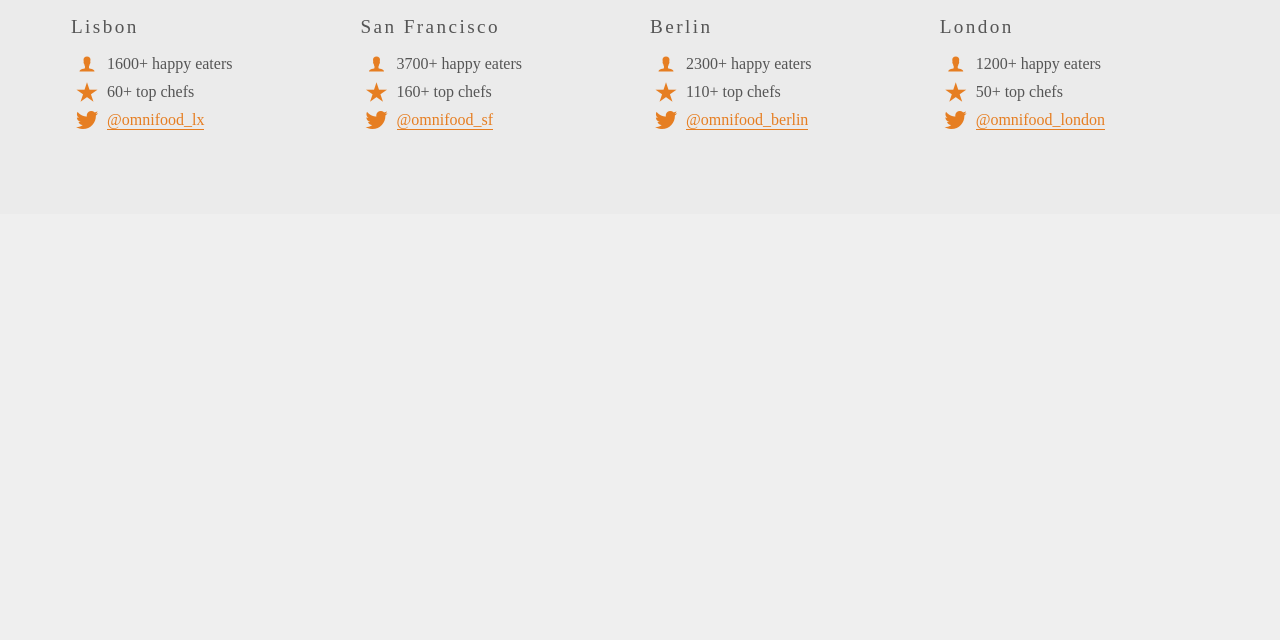
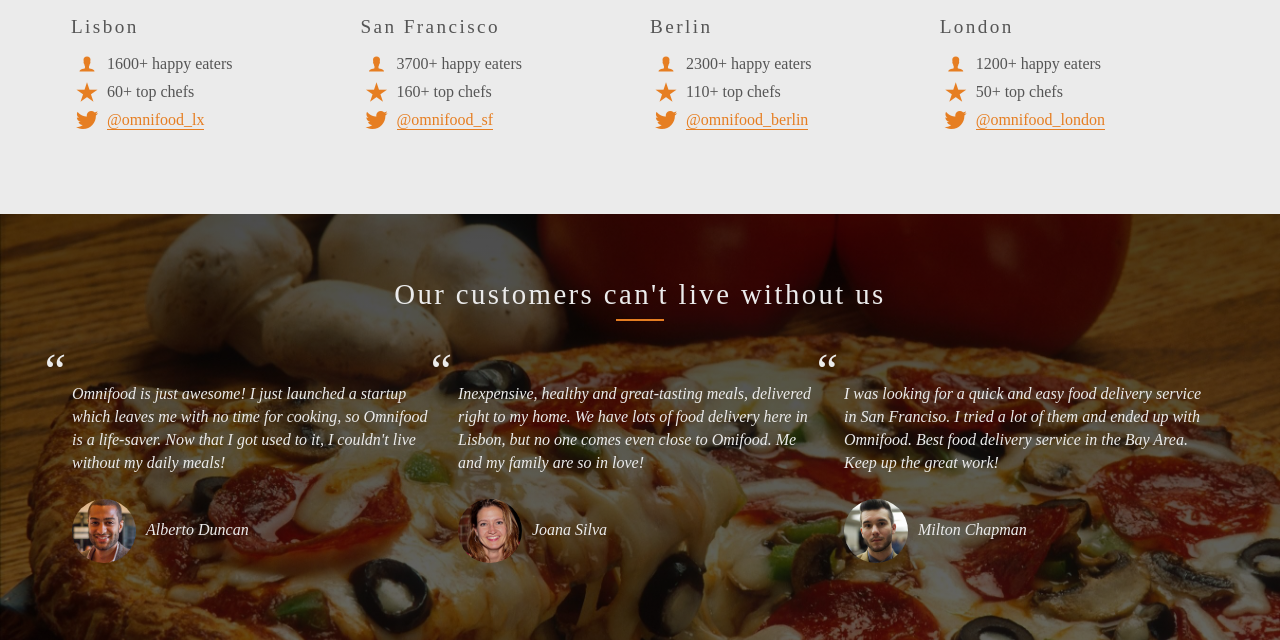
Before and after one commit to davidfang/omnitfood, a PHP site: page / in a window 1280 px wide. Shown: the part 2786-3426 px from the top of the page. Before the commit the page ends 2916 px from the top, so only its background shows below. Run offline with PHP 8.4, Linux system fonts and the light colour scheme; some web fonts are replaced.

Commit message:
testmonials don

```diff
--- a/index.html
+++ b/index.html
@@ -194,7 +194,29 @@
       </div>
 
    </section>
-
+   <!-- testmonial -->
+   <section class="section-testimonials">
+      <div class="row">
+         <h2>Our customers can't live without us</h2>
+      </div>
+      <div class="row">
+         <div class="col span-1-of-3">
+            <blockquote>Omnifood is just awesome! I just launched a startup which leaves me with no time for cooking, so Omnifood is a life-saver. Now that I got used to it, I couldn't live without my daily meals!
+               <cite><img src="resources/img/customer-1.jpg" alt="customer-1">Alberto Duncan</cite>
+            </blockquote>
+         </div>
+         <div class="col span-1-of-3">
+            <blockquote>Inexpensive, healthy and great-tasting meals, delivered right to my home. We have lots of food delivery here in Lisbon, but no one comes even close to Omifood. Me and my family are so in love!
+               <cite><img src="resources/img/customer-2.jpg" alt="customer-2">Joana Silva</cite>
+            </blockquote>
+         </div>
+         <div class="col span-1-of-3">
+            <blockquote>I was looking for a quick and easy food delivery service in San Franciso. I tried a lot of them and ended up with Omnifood. Best food delivery service in the Bay Area. Keep up the great work!
+               <cite><img src="resources/img/customer-3.jpg" alt="customer-3">Milton Chapman</cite>
+            </blockquote>
+         </div>
+      </div>
+   </section>
 </body>
 
 </html>
--- a/resources/css/style.css
+++ b/resources/css/style.css
@@ -51,15 +51,16 @@ header {
   background: linear-gradient(rgba(0, 0, 0, 0.8), rgba(0, 0, 0, 0.6)), url(../img/hero.jpg) center;
   background-size: cover;
   height: 100vh;
+  background-attachment: fixed;
 }
-/* line 7, _header.less */
+/* line 8, _header.less */
 h1 {
   margin: 0;
   color: #ebebeb;
   font-size: 2.5rem;
   font-weight: 200;
 }
-/* line 14, _header.less */
+/* line 15, _header.less */
 .hero-text-box {
   width: 1140px;
   position: absolute;
@@ -69,7 +70,7 @@ h1 {
       -ms-transform: translate(-50%, -50%);
           transform: translate(-50%, -50%);
 }
-/* line 23, _header.less */
+/* line 24, _header.less */
 .btn:link,
 .btn:visited {
   display: inline-block;
@@ -83,53 +84,53 @@ h1 {
   -webkit-transition: background-color 0.2s, color 0.2s, border 0.2s;
           transition: background-color 0.2s, color 0.2s, border 0.2s;
 }
-/* line 35, _header.less */
+/* line 36, _header.less */
 .btn:hover,
 .btn:active {
   background-color: #cf6d17;
 }
-/* line 42, _header.less */
+/* line 43, _header.less */
 .btn-full:link,
 .btn-full:visited {
   background-color: #e67e22;
   border: 1px solid #e67e22;
 }
-/* line 47, _header.less */
+/* line 48, _header.less */
 .btn-full:hover,
 .btn-full:active {
   background-color: #cf6d17;
 }
-/* line 54, _header.less */
+/* line 55, _header.less */
 .btn-ghost:link,
 .btn-ghost:visited {
   border: 1px solid #e67e22;
   color: #e67e22;
 }
-/* line 59, _header.less */
+/* line 60, _header.less */
 .btn-ghost:hover,
 .btn-ghost:active {
   border: 1px solid #cf6d17;
   color: #ebebeb;
 }
-/* line 66, _header.less */
+/* line 67, _header.less */
 .logo {
   height: 5.5rem;
   width: auto;
   float: left;
   margin-top: 1rem;
 }
-/* line 73, _header.less */
+/* line 74, _header.less */
 .main-nav {
   float: right;
   list-style: none;
   margin-top: 2.5rem;
 }
-/* line 77, _header.less */
+/* line 78, _header.less */
 .main-nav li {
   display: inline-block;
   margin-left: 3rem;
 }
-/* line 80, _header.less */
+/* line 81, _header.less */
 .main-nav li a:link,
 .main-nav li a:visited {
   color: #ebebeb;
@@ -142,7 +143,7 @@ h1 {
   -webkit-transition: border-bottom 0.35s;
           transition: border-bottom 0.35s;
 }
-/* line 91, _header.less */
+/* line 92, _header.less */
 .main-nav li a:hover,
 .main-nav li a:active {
   border-bottom: 2px solid #e67e22;
@@ -320,3 +321,37 @@ h3 {
   vertical-align: middle;
   margin-top: -2px;
 }
+/* line 1, _testimonials.less */
+.section-testimonials {
+  background-image: -webkit-linear-gradient(rgba(0, 0, 0, 0.7), rgba(0, 0, 0, 0.6)), url('../img/back-customers.jpg');
+  background-image: linear-gradient(rgba(0, 0, 0, 0.7), rgba(0, 0, 0, 0.6)), url('../img/back-customers.jpg');
+  background-size: cover;
+  color: #ebebeb;
+  background-attachment: fixed;
+}
+/* line 8, _testimonials.less */
+blockquote {
+  padding: 2px;
+  font-style: italic;
+  line-height: 145%;
+}
+/* line 12, _testimonials.less */
+blockquote::before {
+  content: '\201c';
+  display: block;
+  font-size: 300%;
+  position: relative;
+  left: -2rem;
+}
+/* line 21, _testimonials.less */
+cite {
+  margin-top: 1.5rem;
+  display: block;
+}
+/* line 24, _testimonials.less */
+cite img {
+  height: 4rem;
+  border-radius: 50%;
+  margin-right: 10px;
+  vertical-align: middle;
+}
--- a/resources/less/_header.less
+++ b/resources/less/_header.less
@@ -2,6 +2,7 @@ header {
    background: linear-gradient(rgba(0, 0, 0, .8), rgba(0, 0, 0, .6)), url(../img/hero.jpg) center;
    background-size: cover;
    height: 100vh;
+   background-attachment: fixed;
 }
 
 h1 {
--- /dev/null
+++ b/resources/less/_testimonials.less
@@ -0,0 +1,30 @@
+.section-testimonials {
+   background-image: linear-gradient(rgba(0, 0, 0, .7), rgba(0, 0, 0, .6)), url('../img/back-customers.jpg');
+   background-size: cover;
+   color: @white;
+   background-attachment: fixed;
+}
+
+blockquote {
+   padding: 2px;
+   font-style: italic;
+   line-height: 145%;
+   &::before {
+      content: '\201c';
+      display: block;
+      font-size: 300%;
+      position: relative;
+      left: -2rem;
+   }
+}
+
+cite {
+   margin-top: 1.5rem;
+   display: block;
+   img {
+      height: 4rem;
+      border-radius: 50%;
+      margin-right: 10px;
+      vertical-align: middle;
+   }
+}
--- a/resources/less/style.less
+++ b/resources/less/style.less
@@ -5,3 +5,4 @@
 @import '_meals';
 @import '_steps';
 @import '_city';
+@import '_testimonials';
```
